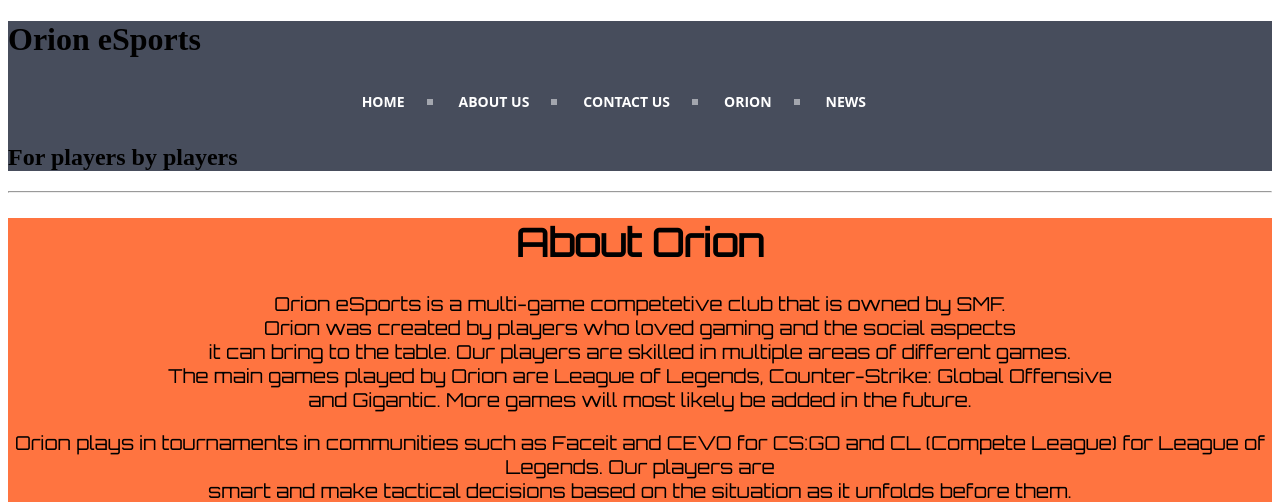
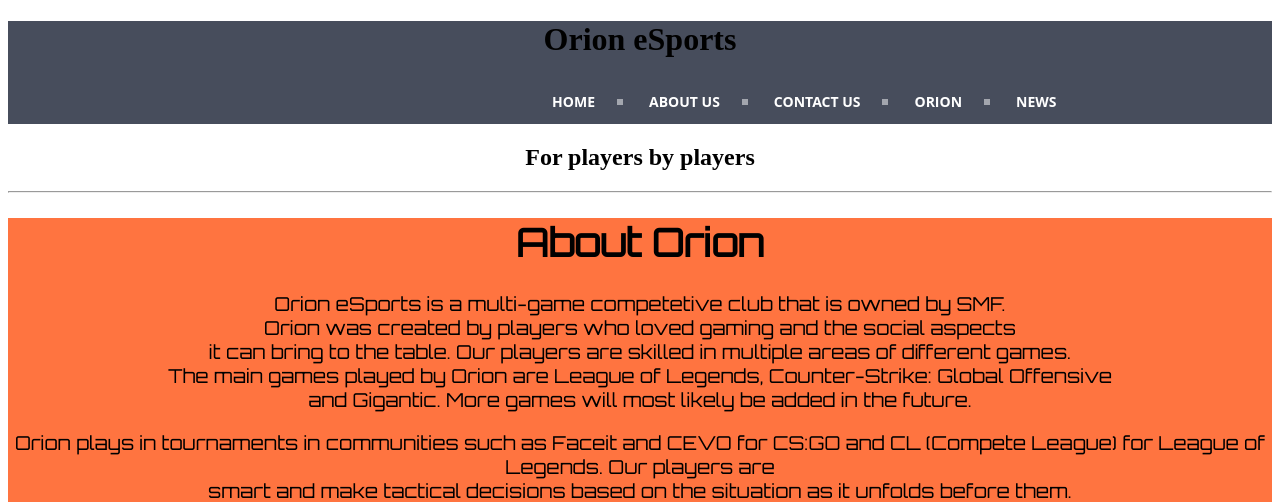
Before and after one commit to orion-solutions/smfwebsite, a PHP site: page /OGC.html in a window 1280 px wide. Shown: the top 502 px of the page. Run offline with PHP 8.4, Linux system fonts and the light colour scheme.

Commit message:
Properly centered text on OGC pages

```diff
--- a/OGC.html
+++ b/OGC.html
@@ -31,9 +31,8 @@
 						<li><a class="last"href="News.html" target="_blank"><span>News</span></a></li>
 					</ul>
 
-                <h2>For players by players</h2>
-
             </div>
+            <h2 id="unnecessary">For players by players</h2>
             <hr />
 		</header>
 
--- a/Style/OGC.css
+++ b/Style/OGC.css
@@ -1,3 +1,6 @@
+header {
+    text-align:center;
+}
 #cssmenu {
     margin: 0;
     background: #474d5c;
```
